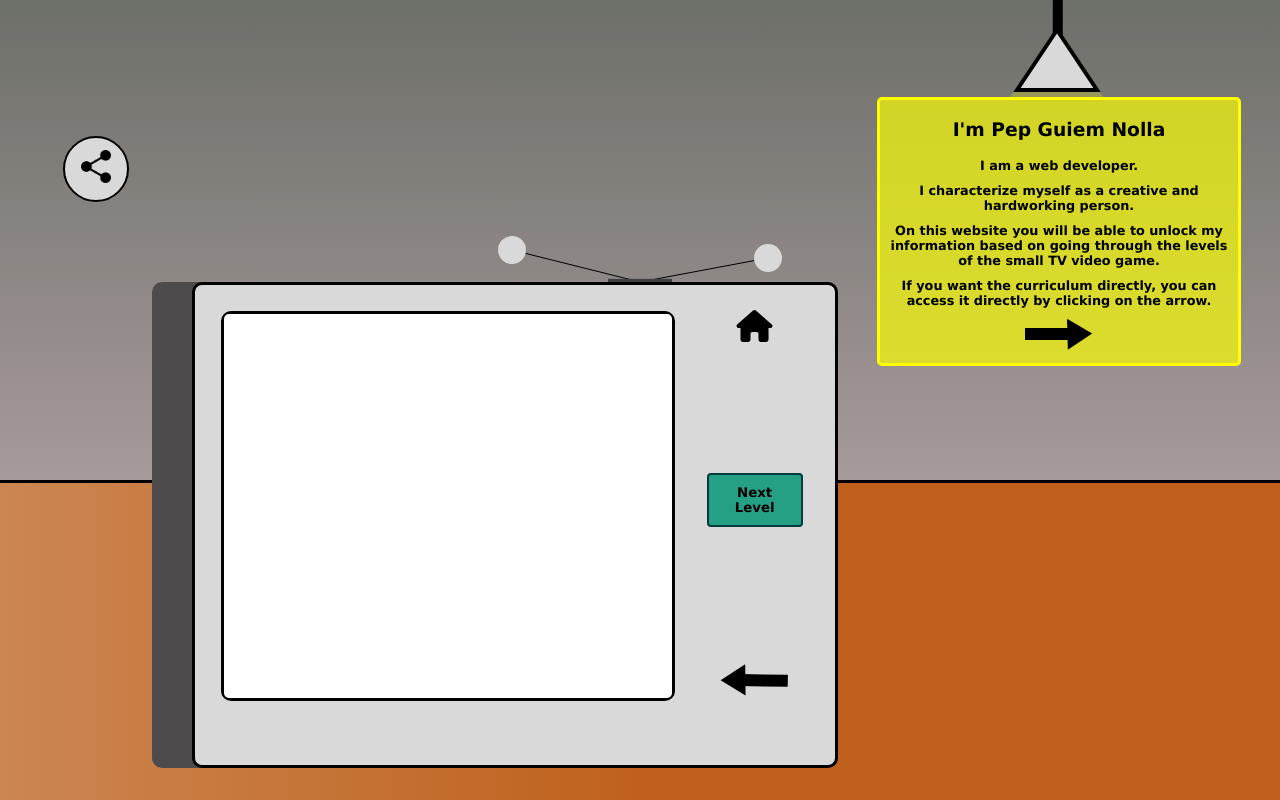
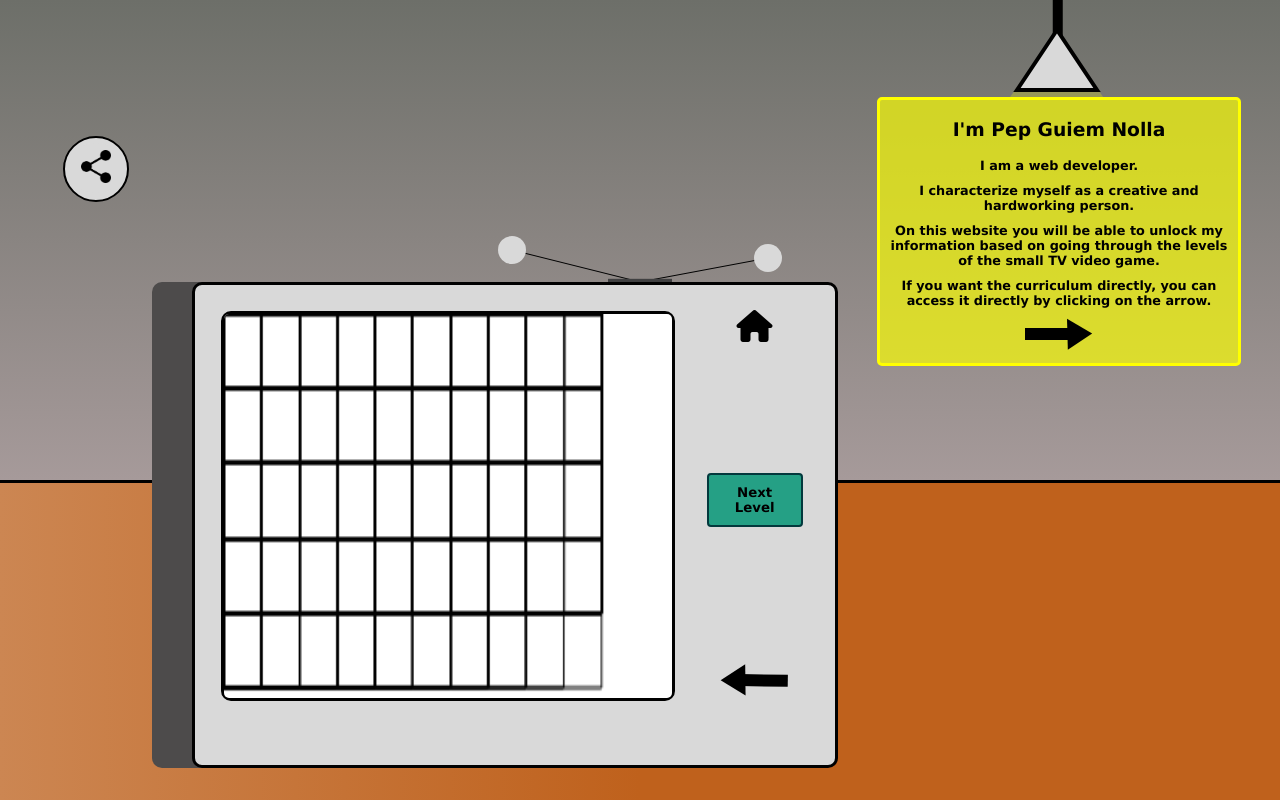
Before and after one commit to PepGuiem/Curriculum, a website built with Parcel: page src/index.html in a window 1280 px wide. Both pictures are taken after a click on the button "Play". Built offline with nearby package versions, Linux system fonts and the light colour scheme.

Commit message:
ja pinta!!

```diff
--- a/src/css/style-game.css
+++ b/src/css/style-game.css
@@ -2,7 +2,6 @@
 .div-tv.game-active{
     width: 100%;
     transition: width 0.5s ease-in-out;
-
 }
 
 .tv.game-active{
--- a/src/index.html
+++ b/src/index.html
@@ -39,7 +39,7 @@
                 <div class="tv">
                     <div class="screen">
                         <button class="button-play">Play</button>
-                        <canvas id="tablero" width="100%" height="100%"></canvas>
+                        <canvas id="tablero"></canvas>
                     </div>
                     <div class="buttons-game">
                         <div class="home"><i class="fa-solid fa-house fa-2xl"></i></div>
--- a/src/js/script.js
+++ b/src/js/script.js
@@ -70,7 +70,41 @@ play.addEventListener("click", function(){
     document.querySelector(".home").style.display = "block";
     document.querySelector(".back-game").style.display = "block";
     document.querySelector(".next-level").style.display = "block";
+    setTimeout(game(), 10000);
 });
+const tablero = document.querySelector("#tablero");
+const contexto = tablero.getContext("2d");
+const horizontal = 10;
+const vertical = 5;
+
+
+function game(){
+    let gw = (tablero.getBoundingClientRect().width / horizontal) - 1.6;
+    let gh = (tablero.getBoundingClientRect().height / vertical) - 15.6;
+    pintarTablero(gw,gh)
+
+}
+
+function pintarTablero(gw,gh){
+    contexto.fillStyle = "black";
+    contexto.lineWidth = 1;
+    let y = 0;
+    for(let i = 0; i < vertical; i++){
+        pintarFila(y,gw,gh);
+        y = y + gh;
+    }
+}
+
+function pintarFila(y,gw,gh){
+    let x = 0;
+    for(let j = 0; j < horizontal; j++){
+        contexto.rect(x,y,gw,gh);
+        contexto.stroke();
+        x = x + gw;
+    }
+}
+
+
 
 document.querySelector(".home").addEventListener("click", function(){
     tv.classList.toggle("game-active");
```
Also changed, not shown: src/js/game.js (deleted, +0 -8 lines).
